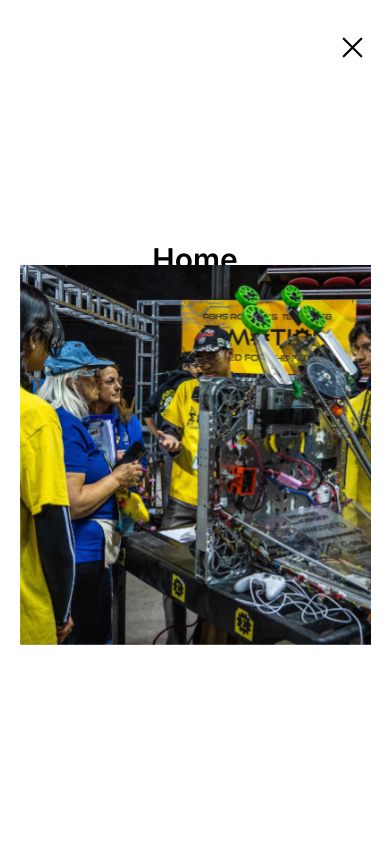
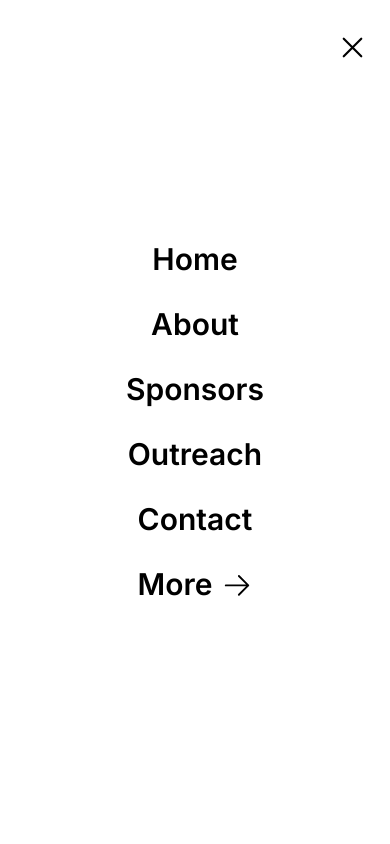
Before and after one commit to frc-emotion/website, a Next.js app: page / in a window 390 px wide. Both pictures are taken after a click on the button "Open main menu". Shown: the top 844 px of the page. Built offline with nearby package versions, Linux system fonts and the light colour scheme.

Commit message:
fix issues with navbar

```diff
--- a/src/components/navigation/Navbar.tsx
+++ b/src/components/navigation/Navbar.tsx
@@ -168,9 +168,9 @@ export default function Navbar() {
                             aria-hidden="true"
                         />
                     </Popover.Button>
-                    <Popover.Panel className="z-100 fixed right-0 top-0 h-[100vh] w-[100vw] bg-white">
+                    <Popover.Panel className="fixed right-0 top-0 z-10 h-[100vh] w-[100vw] bg-white">
                         {/* close button */}
-                        <div className="relative z-100 float-right">
+                        <div className="relative z-30 float-right">
                             <Popover.Button className="-m-2.5 inline-flex items-center justify-center rounded-md p-2.5">
                                 <span className="sr-only">Close main menu</span>
                                 <XMarkIcon
@@ -180,9 +180,9 @@ export default function Navbar() {
                             </Popover.Button>
                         </div>
                         {/* main content */}
-                        <div className="z-100 absolute flex h-full w-full flex-col items-center justify-center">
+                        <div className="absolute z-10 flex h-full w-full flex-col justify-center">
                             {mobileActiveItem === 0 ? (
-                                <div className="flex flex-col items-center justify-center space-y-5">
+                                <div className="flex flex-col items-center space-y-5">
                                     <Link
                                         href="/"
                                         className="text-[30px] font-semibold hover:underline"
@@ -360,7 +360,7 @@ export default function Navbar() {
                             leaveFrom="opacity-100 translate-y-0"
                             leaveTo="opacity-0 translate-y-1"
                         >
-                            <Popover.Panel className="z-100 absolute left-1/2 mt-7 w-screen max-w-md -translate-x-1/2 transform rounded-3xl bg-white px-4 shadow-lg ring-1 ring-gray-900/5 sm:px-0 lg:max-h-[550px] lg:max-w-[992px] xl:max-h-[525px] xl:max-w-[1250px]">
+                            <Popover.Panel className="absolute left-1/2 z-10 mt-7 w-screen max-w-md -translate-x-1/2 transform rounded-3xl bg-white px-4 shadow-lg ring-1 ring-gray-900/5 sm:px-0 lg:max-h-[550px] lg:max-w-[992px] xl:max-h-[525px] xl:max-w-[1250px]">
                                 <div className="grid grid-cols-3 grid-rows-5 px-[25px] pt-[30px]">
                                     <div className="col-span-1 lg:space-y-0 xl:space-y-3">
                                         {moreMenuOne.map((item) => (
```
